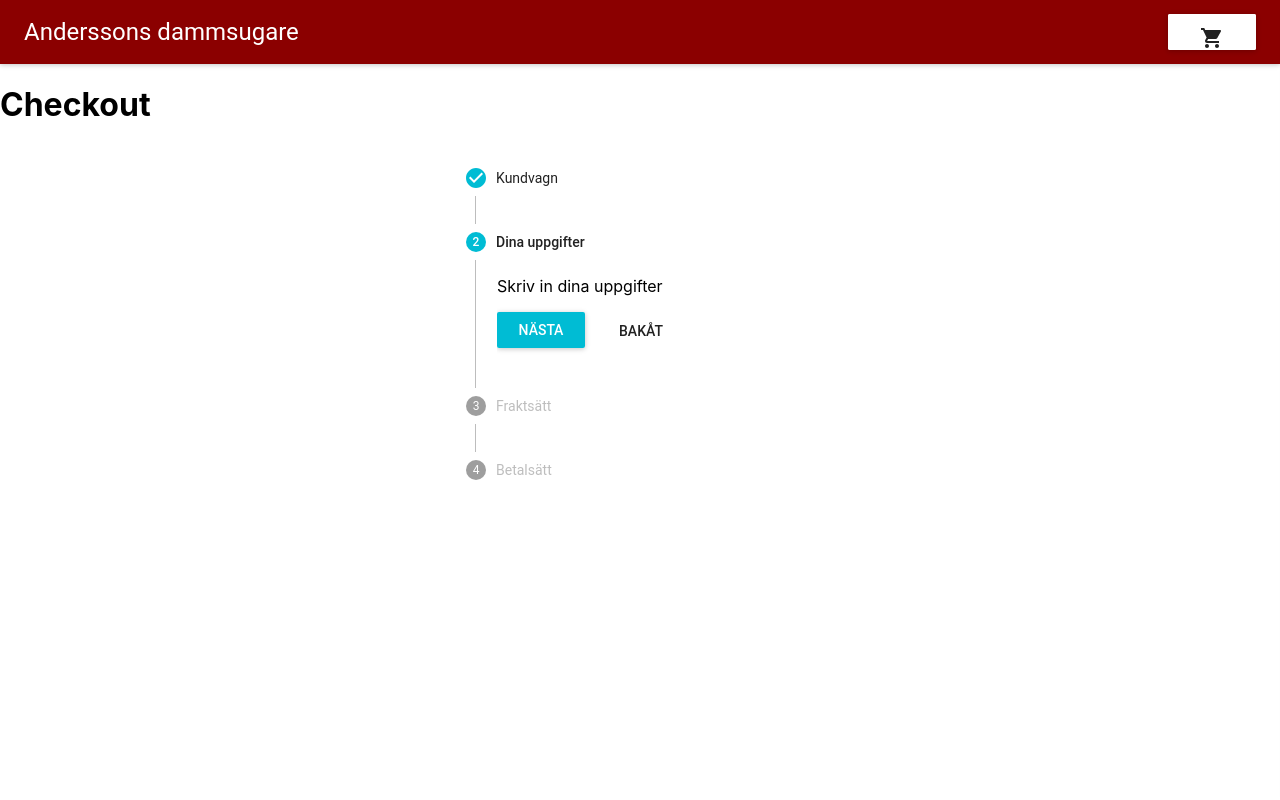
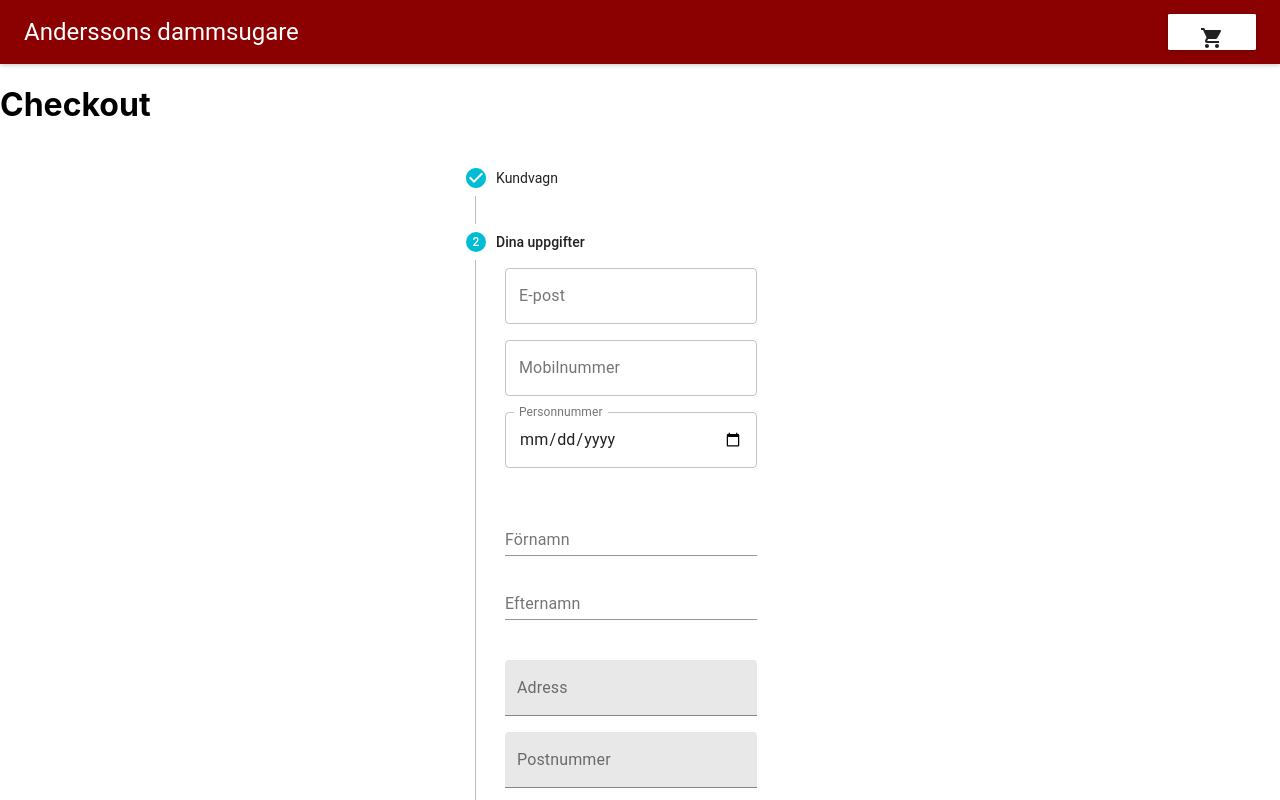
Before and after one commit to solkatt/miniProjekt-designSystem, a React (Create React App) app: page /checkout in a window 1280 px wide. Both pictures are taken after a click on the button "NÄSTA". Shown: the top 800 px of the page. Built offline with nearby package versions, Linux system fonts and the light colour scheme.

Commit message:
CheckoutForm

```diff
--- /dev/null
+++ b/src/components/Checkout/CheckoutForm.tsx
@@ -0,0 +1,69 @@
+import React, { CSSProperties } from 'react';
+import TextField from '@material-ui/core/TextField';
+import { createStyles, makeStyles, Theme } from '@material-ui/core/styles';
+
+const useStyles = makeStyles((theme: Theme) =>
+    createStyles({
+        root: {
+            '& .MuiTextField-root': {
+                margin: theme.spacing(1),
+                width: '25ch',
+            },
+        },
+    }),
+);
+
+export default function CheckoutForm() {
+    const classes = useStyles();
+
+    return (
+        <form className={classes.root} noValidate autoComplete="off">
+            <div>
+
+
+
+
+
+                <TextField id="outlined-epost" label="E-post" type="email" variant="outlined" />
+                <TextField id="outlined-mobilnummer" label="Mobilnummer" type="tel" variant="outlined" />
+
+                <TextField
+                    style={formSpacing}
+                    id="outlined-personnumer"
+                    label="Personnummer"
+                    type="date"
+                    InputLabelProps={{
+                        shrink: true,
+                    }}
+                    variant="outlined"
+                />
+
+
+
+
+
+                <TextField id="outlined-fornamn" label="Förnamn" type="fname" variant="standard" />
+                <TextField style={formSpacing}
+                    id="outlined-efternamn" label="Efternamn" type="lname" variant="standard" />
+
+
+
+
+                <TextField id="outlined-address" label="Adress" type="text" variant="filled" />
+
+                <TextField id="outlined-postnummer" label="Postnummer" type="number" variant="filled" />
+
+                <TextField id="outlined-ort" label="Ort" type="text" variant="filled" />
+
+
+
+
+            </div>
+        </form>
+    );
+}
+
+
+const formSpacing: CSSProperties = {
+    marginBottom: '2rem',
+}
--- a/src/components/Stepper/Stepper.tsx
+++ b/src/components/Stepper/Stepper.tsx
@@ -10,6 +10,7 @@ import FlatButton from 'material-ui/FlatButton';
 import ShoppingCartItem from '../ShoppingCart/ShoppingCartItem'
 import { CartConsumer } from '../../contexts/CartContext';
 
+import CheckoutForm from '../Checkout/CheckoutForm'
 class VerticalLinearStepper extends React.Component {
 
   state = {
@@ -83,7 +84,7 @@ class VerticalLinearStepper extends React.Component {
               <Step>
                 <StepLabel>Dina uppgifter</StepLabel>
                 <StepContent>
-                  <p>Skriv in dina uppgifter</p>
+                  <CheckoutForm />
                   {this.renderStepActions(1)}
                 </StepContent>
               </Step>
```
